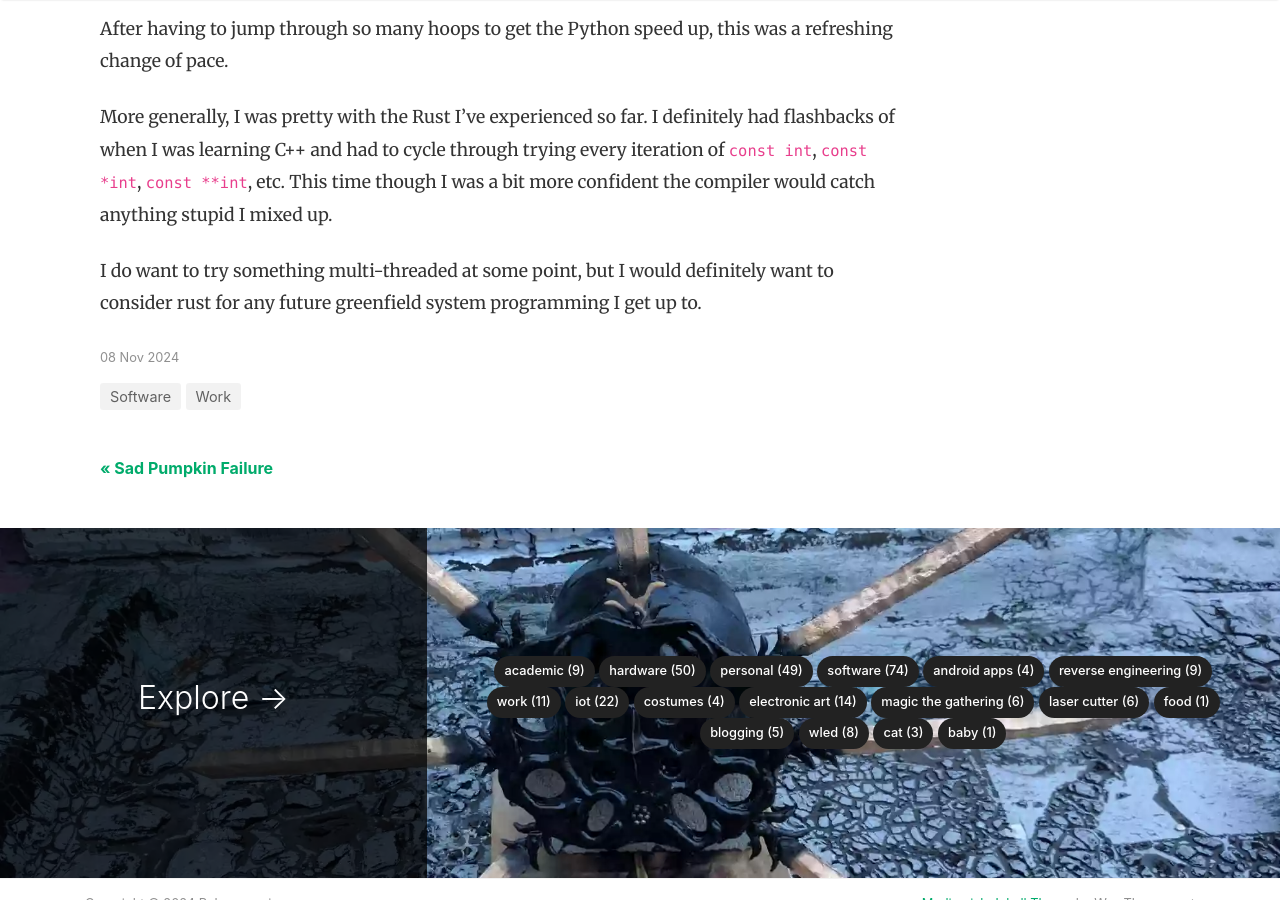
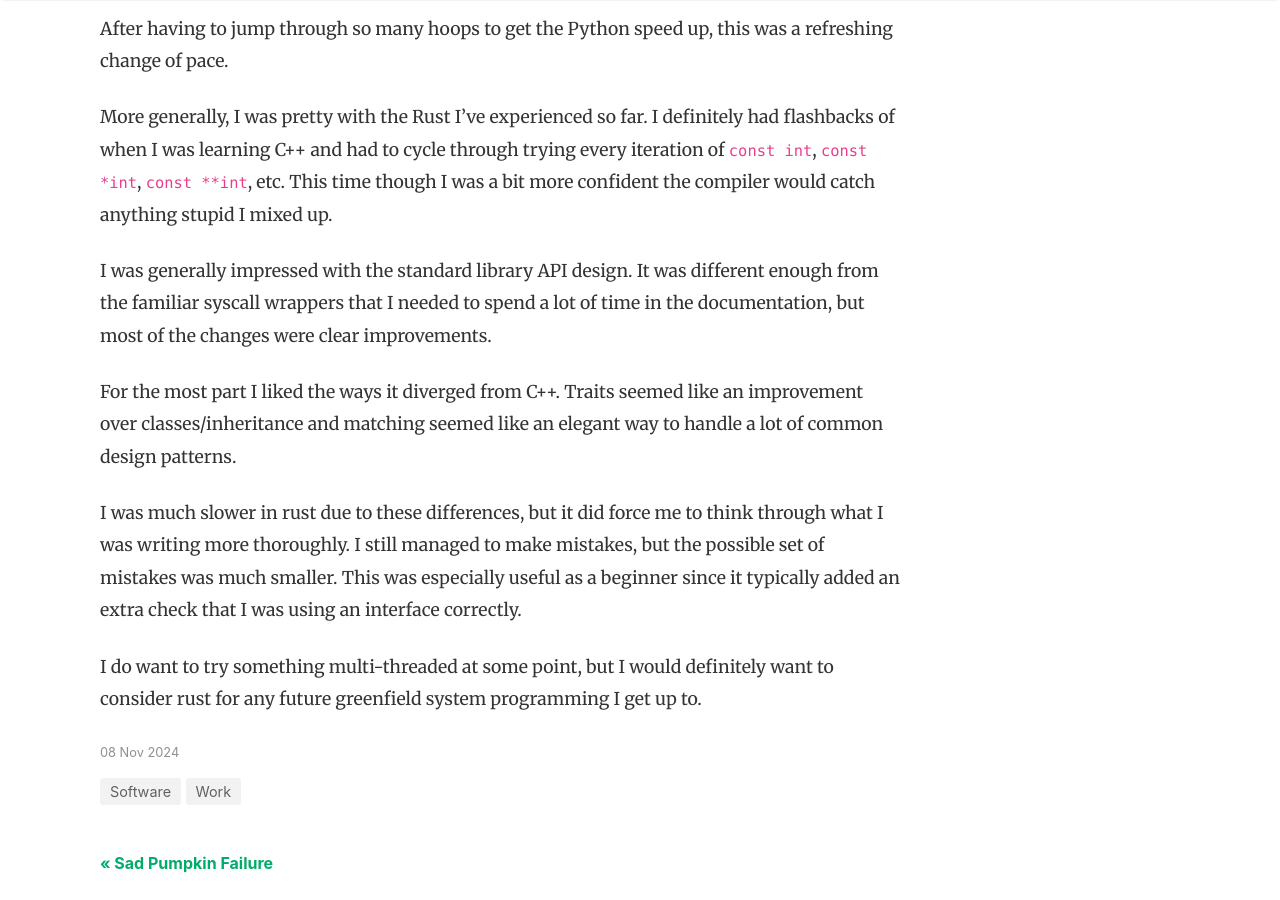
Before and after one commit to axlan/robopenguins-blog, a Jekyll site: the page built from _posts/2024-11-08-trying-out-rust.md, in a window 1280 px wide and 900 px high, scrolled down 8045 px. Built offline with Jekyll 4.4.1, drawn with Linux system fonts in a browser that asks for light colours; nearby versions of some CDN libraries; comment, search, counter and statistics services are not loaded.

Commit message:
Extend conclusion of rust article.

```diff
--- a/_posts/2024-11-08-trying-out-rust.md
+++ b/_posts/2024-11-08-trying-out-rust.md
@@ -306,4 +306,10 @@
 
 More generally, I was pretty with the Rust I've experienced so far. I definitely had flashbacks of when I was learning C++ and had to cycle through trying every iteration of `const int`, `const *int`, `const **int`, etc. This time though I was a bit more confident the compiler would catch anything stupid I mixed up.
 
+I was generally impressed with the standard library API design. It was different enough from the familiar syscall wrappers that I needed to spend a lot of time in the documentation, but most of the changes were clear improvements.
+
+For the most part I liked the ways it diverged from C++. Traits seemed like an improvement over classes/inheritance and matching seemed like an elegant way to handle a lot of common design patterns.
+
+I was much slower in rust due to these differences, but it did force me to think through what I was writing more thoroughly. I still managed to make mistakes, but the possible set of mistakes was much smaller. This was especially useful as a beginner since it typically added an extra check that I was using an interface correctly.
+
 I do want to try something multi-threaded at some point, but I would definitely want to consider rust for any future greenfield system programming I get up to.
```
